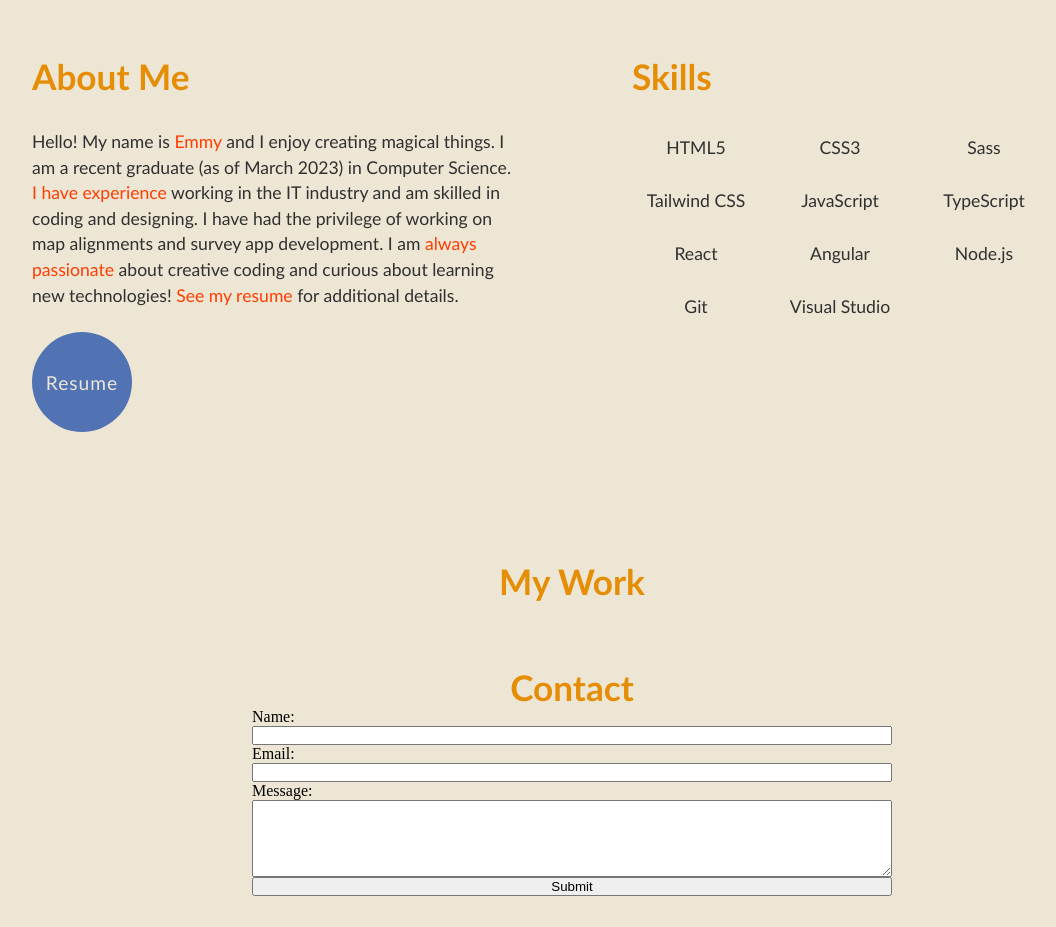
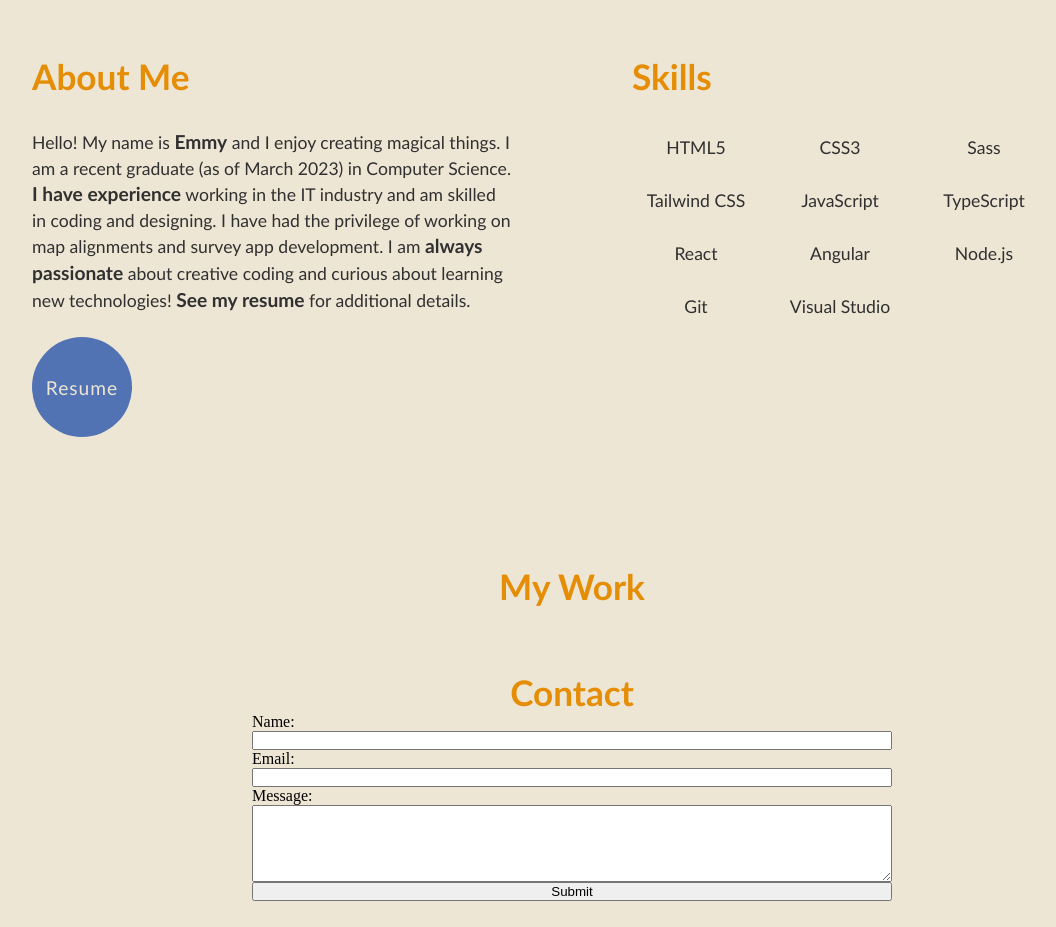
Before and after one commit to eobcre/abstract-app, an Angular app: page / in a window 1280 px wide. Shown: the part 880-1807 px from the top of the page, without its empty margins (68-1124 px from the left). Built offline with nearby package versions, Linux system fonts and the light colour scheme; what src would draw is missing.

Commit message:
span font fixed to bold

```diff
--- a/src/app/section/about/about.component.scss
+++ b/src/app/section/about/about.component.scss
@@ -23,7 +23,8 @@
     margin-top: 2rem;
 
     span {
-      color: base.$color-red;
+      font-size: 1.2rem;
+      font-weight: bold;
     }
   }
 }
```
